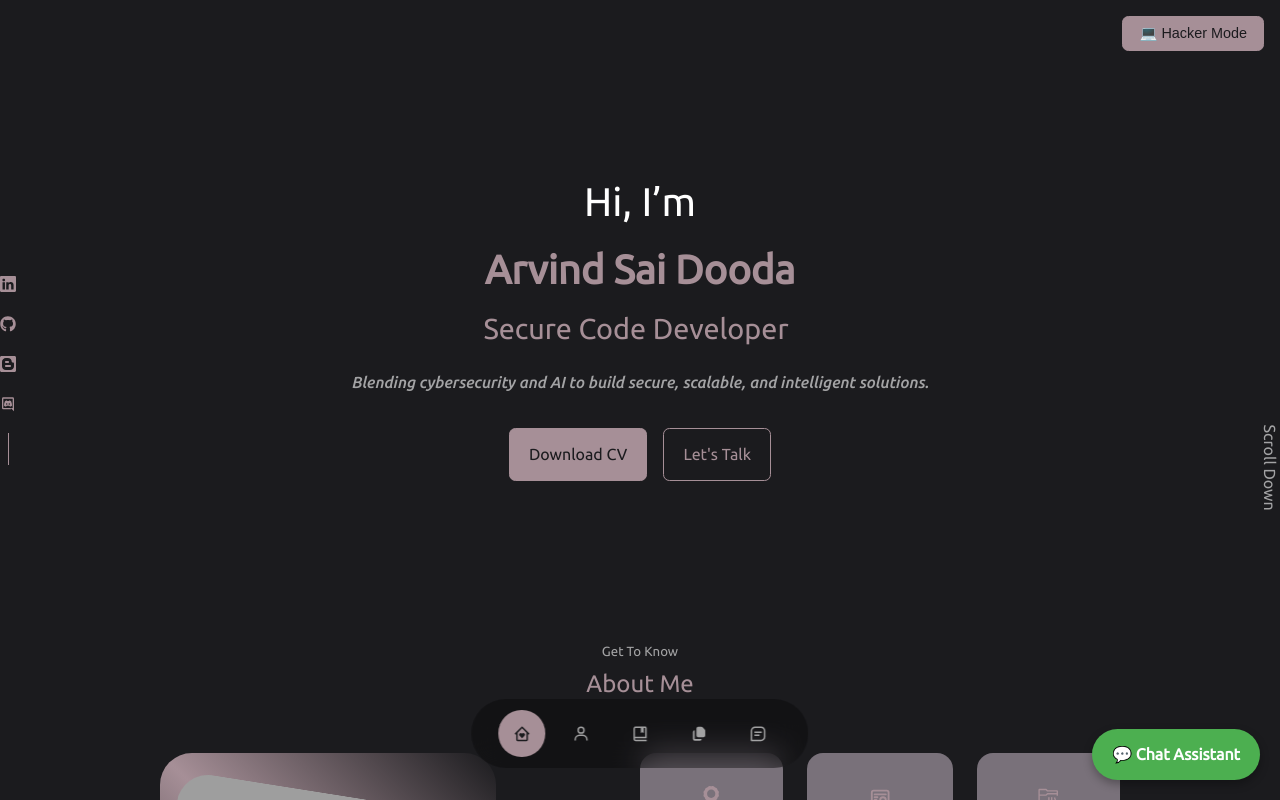
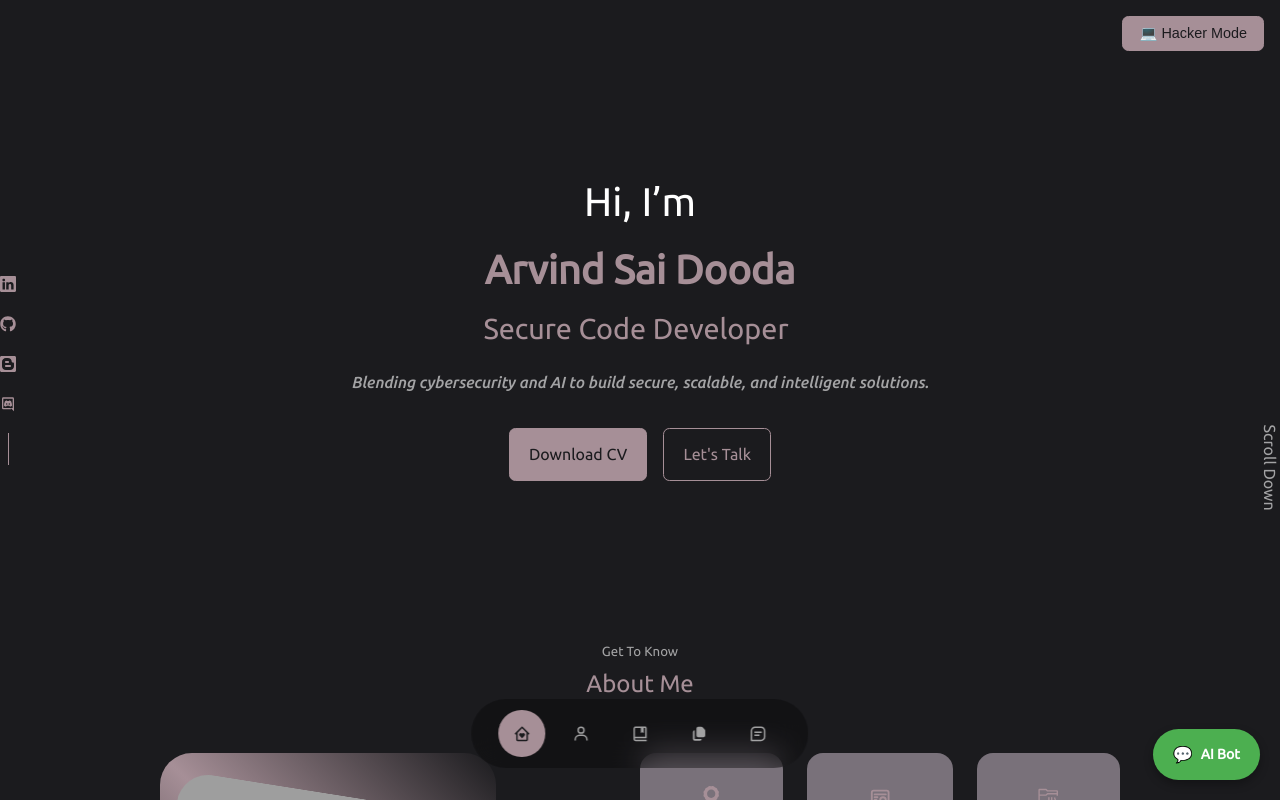
Before and after one commit to Arvindsai-lu/arvind-ai-powered-portfolio, a React (Create React App) app: page / in a window 1280 px wide. Shown: the top 800 px of the page. Built offline with nearby package versions, Linux system fonts and the light colour scheme; grey boxes are pictures that could not be loaded.

Commit message:
updated cv and icon
icon minimized and cv

```diff
--- a/src/App.jsx
+++ b/src/App.jsx
@@ -44,10 +44,14 @@ const App = () => {
     boxShadow: '0 4px 10px rgba(0, 0, 0, 0.3)',
     textDecoration: 'none',
     fontWeight: 'bold',
-          zIndex: 1000
+    zIndex: 1000,
+    display: 'flex',
+    alignItems: 'center',
+    gap: '8px',
+    fontSize: '14px'
   }}
 >
-        💬 Chat Assistant
+  <span style={{ fontSize: '16px' }}>💬</span> AI Bot
 </a>
     </>
   );
```
Also changed, not shown: 1 other file (tests, documents, lock files or other folders). Lines whose indentation alone changed are shown as unchanged.
